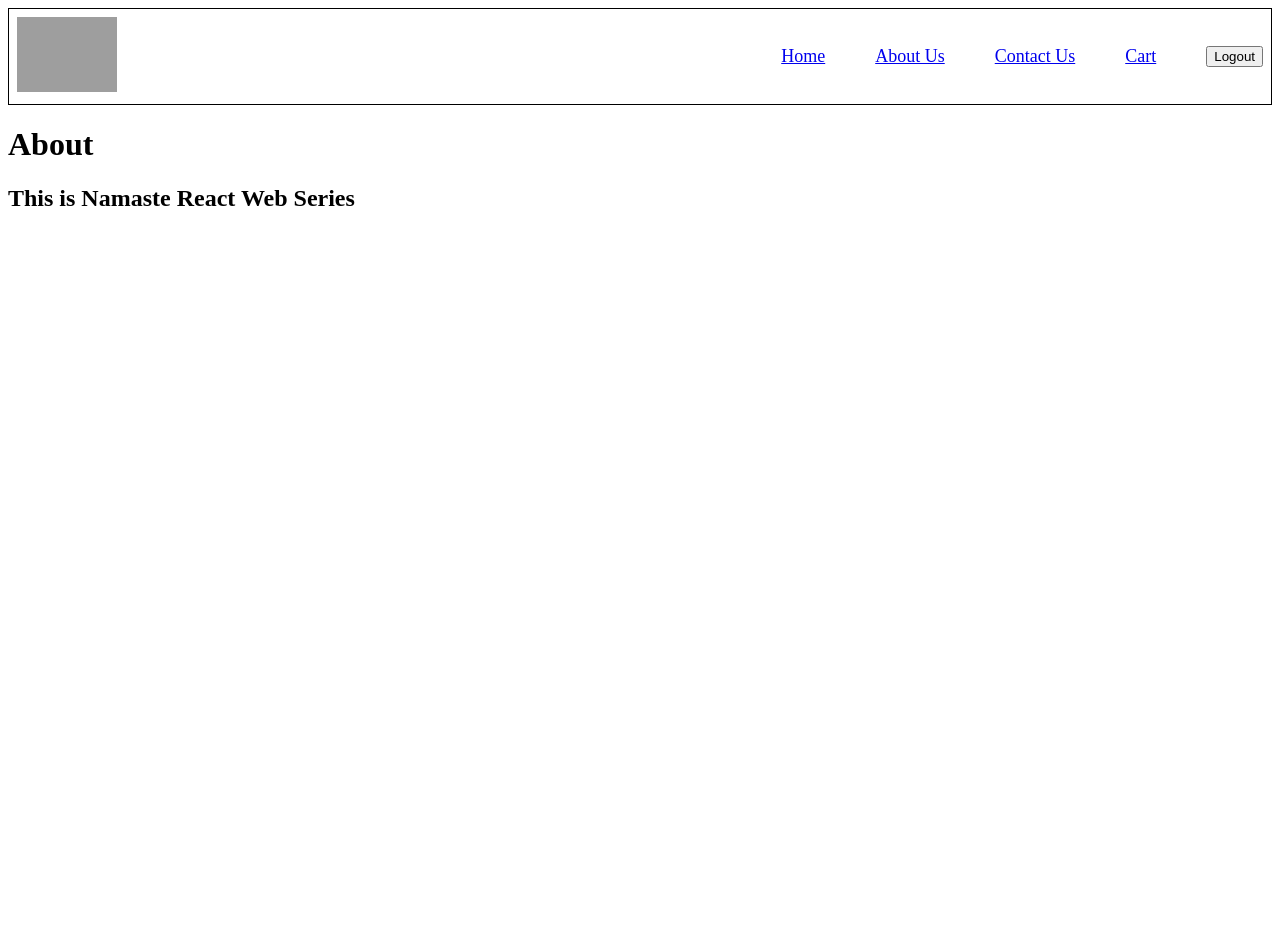
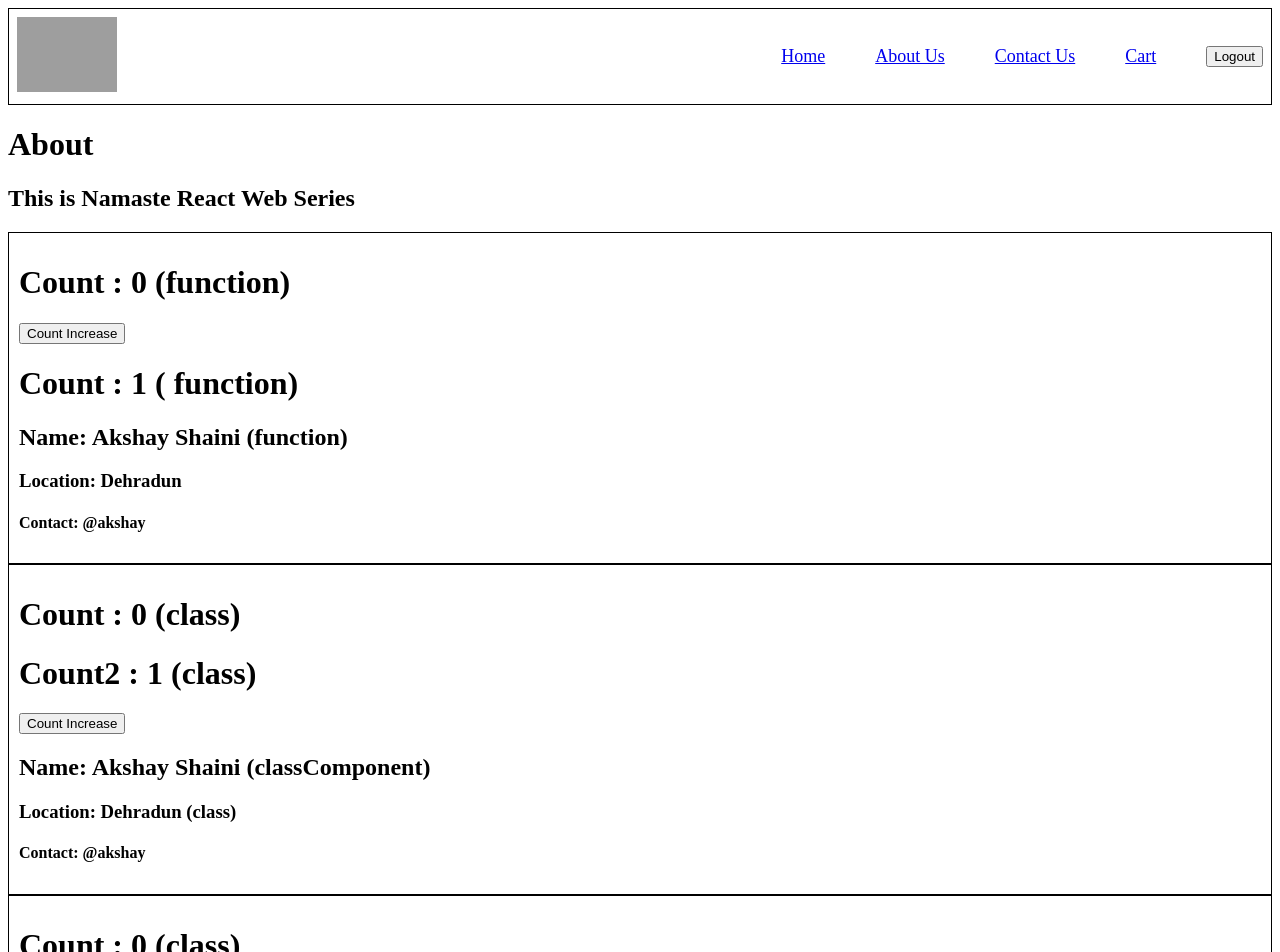
Before and after one commit to amoldongarwar/namaste-react, a React (Vite) app: page /about in a window 1280 px wide. Shown: the top 952 px of the page. Before the commit the page ends 800 px from the top, so only its background shows below. Built offline with nearby package versions, Linux system fonts and the light colour scheme; grey boxes are pictures that could not be loaded.

Commit message:
class component mounting, updating and life cycle method

```diff
--- a/index.css
+++ b/index.css
@@ -72,3 +72,8 @@
 .login {
   cursor: pointer;
 }
+
+.user-card {
+  padding: 10px;
+  border: 1px solid black;
+}
--- a/src/components/About.js
+++ b/src/components/About.js
@@ -1,8 +1,51 @@
-export default function About(){
-    return(
-        <div>
-            <h1>About</h1>
-            <h2>This is Namaste React Web Series</h2>
-        </div>
-    )
+import User from "./User";
+import UserClass from "./UserClass";
+import React from "react";
+// import { Component } from "react"; or destructure way of React
+
+class About extends React.Component {
+
+  constructor(props) {
+    super(props);
+
+    console.log("Parent constructor");
+  }
+
+  componentDidMount(){
+    console.log("Parent Component Did Mount");
+    // Api calls this method
+  }
+
+  render() {
+    console.log("Parent Render");
+
+    return (
+      <div>
+        <h1>About</h1>
+        <h2>This is Namaste React Web Series</h2>
+        <User name={"Akshay Shaini (function)"} />
+        <UserClass
+          name={"Akshay Shaini (classComponent)"}
+          location={"Dehradun (class)"}
+        />
+        <UserClass
+          name={"Elon Musk (classComponent)"}
+          location={"US (class)"}
+        />
+      </div>
+    );
+  }
 }
+
+export default About;
+
+// export default function About(){
+//     return(
+//         <div>
+//             <h1>About</h1>
+//             <h2>This is Namaste React Web Series</h2>
+//             <User name={"Akshay Shaini (function)"}/>
+//             <UserClass name={"Akshay Shaini (classComponent)"} location={"Dehradun (class)"}/>
+//         </div>
+//     )
+// }
--- /dev/null
+++ b/src/components/User.js
@@ -0,0 +1,22 @@
+import { useEffect, useState } from "react";
+const User = ({ name }) => {
+  const [count, setCount] = useState(0);
+  const [count2] = useState(1);
+
+  useEffect(() => {
+    // Api Calls
+  }, []);
+
+  return (
+    <div className="user-card">
+      <h1>Count : {count} (function)</h1>
+      <button onClick={() => setCount(count + 1)}>Count Increase</button>
+      <h1>Count : {count2} ( function)</h1>
+      <h2>Name: {name}</h2>
+      <h3>Location: Dehradun</h3>
+      <h4>Contact: @akshay</h4>
+    </div>
+  );
+};
+
+export default User;
--- /dev/null
+++ b/src/components/UserClass.js
@@ -0,0 +1,58 @@
+import React from "react";
+
+class UserClass extends React.Component {
+  constructor(props) {
+    super(props); // must call super(props) to use this.props
+    console.log(props); // props are available here
+
+    this.state = {
+      // big object will contains all state variable
+      // not touch all value only touch what going to change
+      count: 0,
+      count2: 1,
+    };
+
+    console.log(this.props.name + "Constructor called first then render()");
+    console.log("Child constructor");
+  }
+
+  componentDidMount() {
+    console.log("Child Component Did Mount");
+    // Api calls this method
+  }
+
+  render() {
+    // const {name, location} = this.props; // destructuring
+    // const {count, count2} = this.state; // destructuring
+
+    console.log("Render called after Constructor");
+    console.log("Child render");
+
+    return (
+      <div className="user-card">
+        <h1>Count : {this.state.count} (class)</h1>
+        <h1>Count2 : {this.state.count2} (class)</h1>
+
+        <button
+          onClick={() => {
+            // Never Update state variables directly
+            // this.state.count = this.state.count + 1; don't use this
+            this.setState({
+              count: this.state.count + 1,
+              count2: this.state.count2 + 1,
+            });
+          }}
+        >
+          Count Increase
+        </button>
+
+        <h2>Name: {this.props.name}</h2>
+        {/* <h2>Name: {name}</h2> */}
+        <h3>Location: {this.props.location}</h3>
+        <h4>Contact: @akshay</h4>
+      </div>
+    );
+  }
+}
+
+export default UserClass;
```
